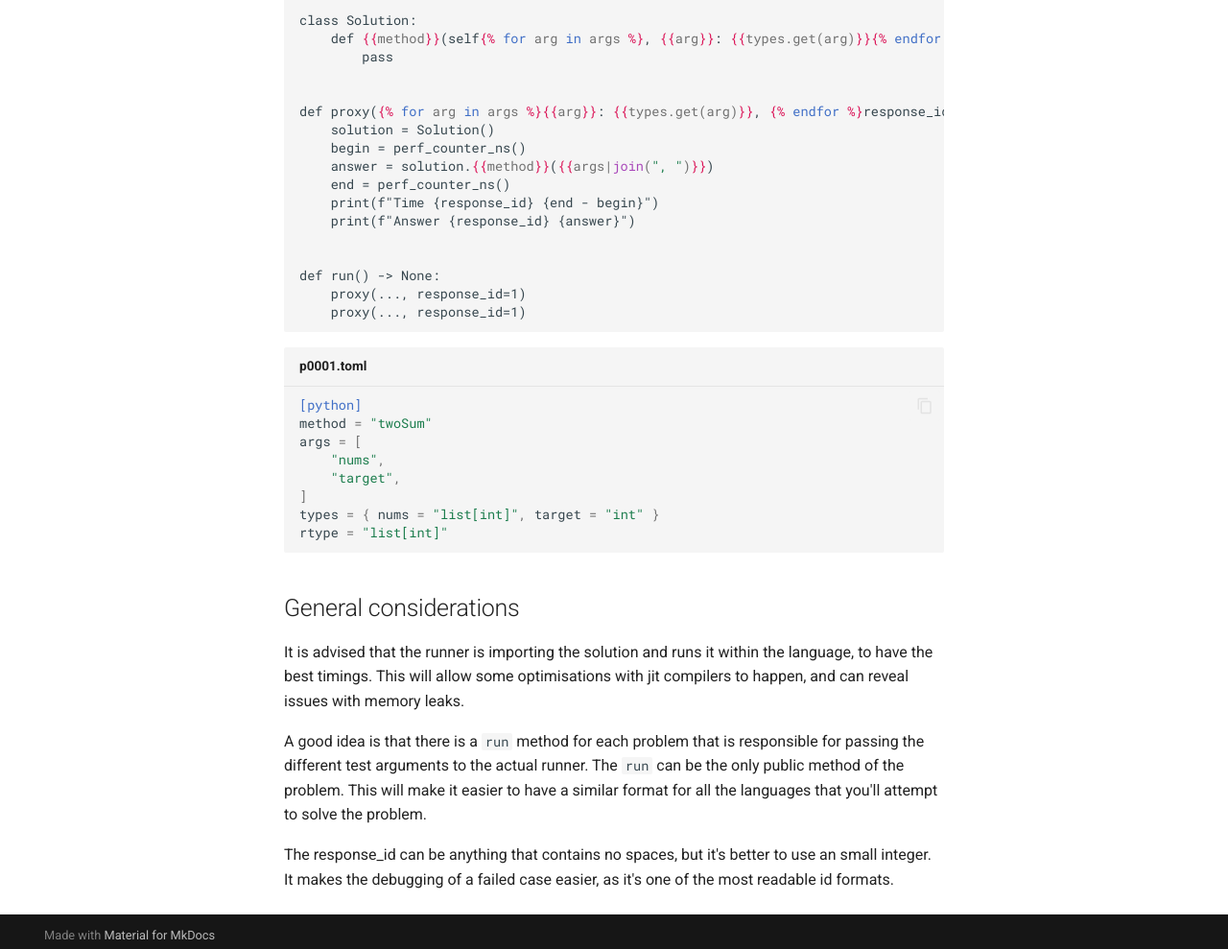
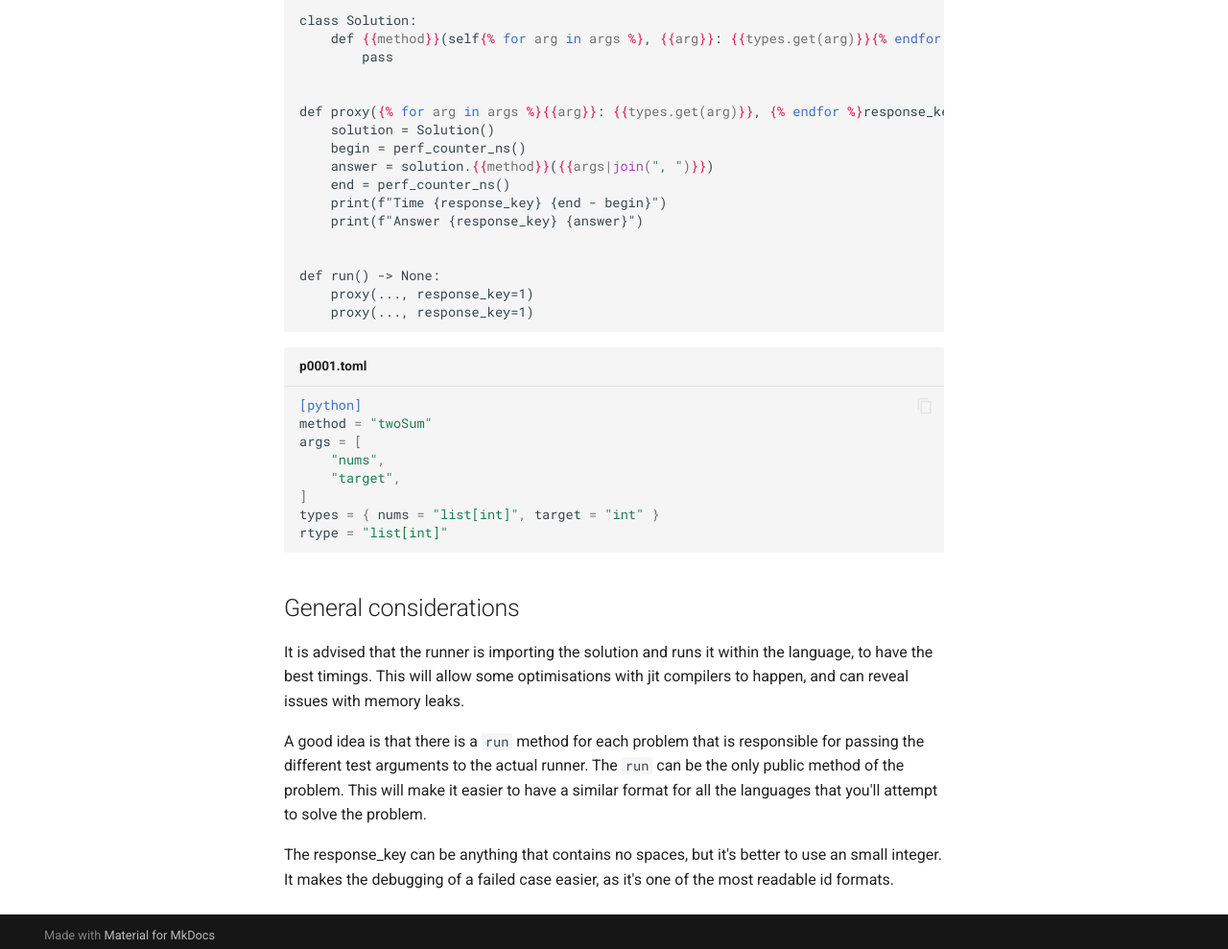
Before and after one commit to spapanik/py-euler, an MkDocs documentation site: the page built from docs/usage/structure.md, in a window 1280 px wide and 1400 px high, scrolled down 2679 px. Shown: the part 402-1391 px from the top of the window at 96% size. Built offline with MkDocs 1.6.1 and Material for MkDocs 9.7.7, drawn with Linux system fonts in a browser that asks for light colours; comment, search, counter and statistics services are not loaded; some of the changed text lies outside the part shown.

Commit message:
♻️ Always use response_key for the response key

````diff
--- a/docs/usage/structure.md
+++ b/docs/usage/structure.md
@@ -58,11 +58,11 @@ This command runs the problem named `problem_name` `<times>` times.
 It expects that each run returns a pair of lines in the following format:
 
 ```console linenums="1"
-Time <response_id> <timing in ns>
-Answer <response_id> <answer>
+Time <response_key> <timing in ns>
+Answer <response_key> <answer>
 ```
 
-The `response_id` is used to differentiate between different test cases.
+The `response_key` is used to differentiate between different test cases.
 
 A simple program runner in python can look like:
 
@@ -135,18 +135,18 @@ class Solution:
         pass
 
 
-def proxy({% for arg in args %}{{arg}}: {{types.get(arg)}}, {% endfor %}response_id: int) -> None:
+def proxy({% for arg in args %}{{arg}}: {{types.get(arg)}}, {% endfor %}response_key: int) -> None:
     solution = Solution()
     begin = perf_counter_ns()
     answer = solution.{{method}}({{args|join(", ")}})
     end = perf_counter_ns()
-    print(f"Time {response_id} {end - begin}")
-    print(f"Answer {response_id} {answer}")
+    print(f"Time {response_key} {end - begin}")
+    print(f"Answer {response_key} {answer}")
 
 
 def run() -> None:
-    proxy(..., response_id=1)
-    proxy(..., response_id=1)
+    proxy(..., response_key=1)
+    proxy(..., response_key=1)
 ```
 
 ```toml title="p0001.toml"
@@ -171,5 +171,5 @@ the different test arguments to the actual runner. The `run` can be the only pub
 problem. This will make it easier to have a similar format for all the languages that you'll attempt
 to solve the problem.
 
-The response_id can be anything that contains no spaces, but it's better to use an small integer.
+The response_key can be anything that contains no spaces, but it's better to use an small integer.
 It makes the debugging of a failed case easier, as it's one of the most readable id formats.
````
Also changed, not shown: docs/CHANGELOG.md (+2 -2 lines), docs/usage/commands.md (+2 -2 lines), 3 other files.
